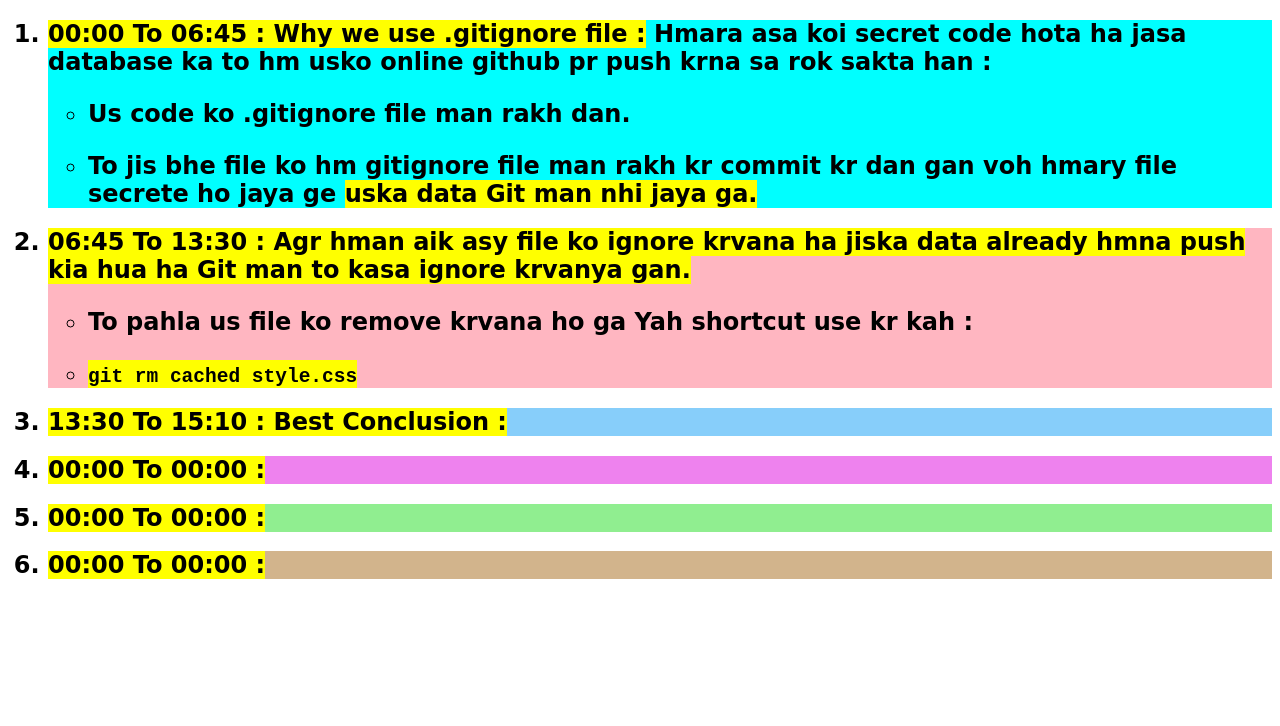
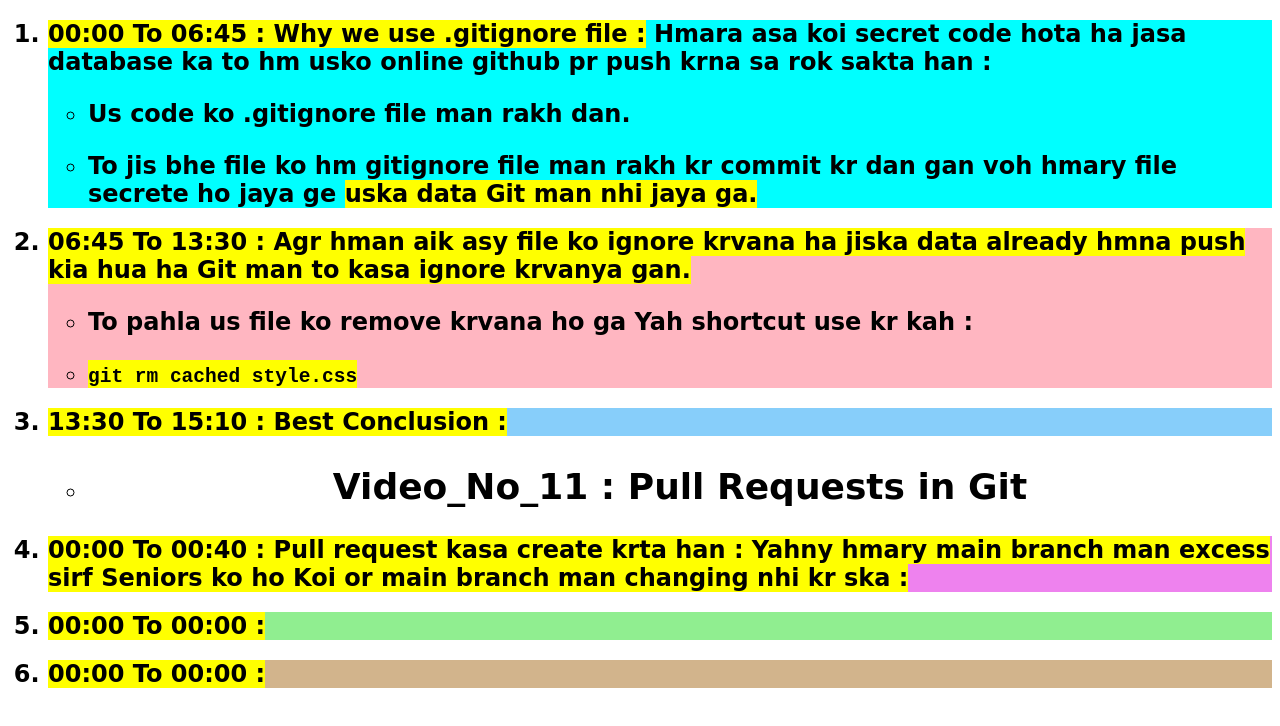
Before and after one commit to Kashifmalik-28/Video_No_10-What-is-.gitignore-file-, a plain HTML site: page index.html in a window 1280 px wide. Drawn offline with Linux system fonts and the light colour scheme.

Commit message:
Video_No_11 Started, How to generate pull request

```diff
--- a/index.html
+++ b/index.html
@@ -44,8 +44,23 @@
       <h2 style="background-color: lightskyblue">
         <li><mark>13:30 To 15:10 : Best Conclusion :</mark></li>
       </h2>
+      <ul>
+        <h2>
+          <li>
+            <h2 style="text-align: center">
+              Video_No_11 : Pull Requests in Git
+            </h2>
+          </li>
+        </h2>
+      </ul>
       <h2 style="background-color: violet">
-        <li><mark>00:00 To 00:00 :</mark></li>
+        <li>
+          <mark
+            >00:00 To 00:40 : Pull request kasa create krta han : Yahny hmary
+            main branch man excess sirf Seniors ko ho Koi or main branch man
+            changing nhi kr ska :
+          </mark>
+        </li>
       </h2>
       <h2 style="background-color: lightgreen">
         <li><mark>00:00 To 00:00 :</mark></li>
```
